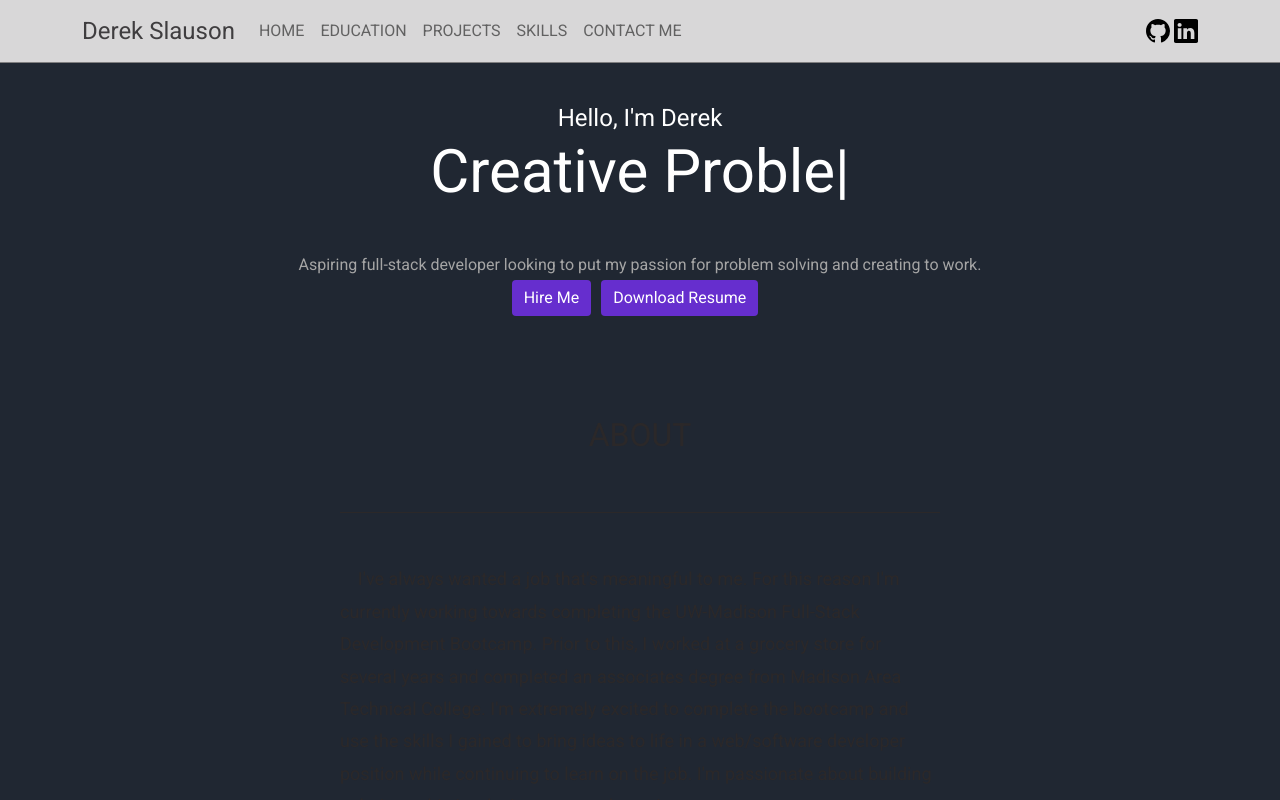
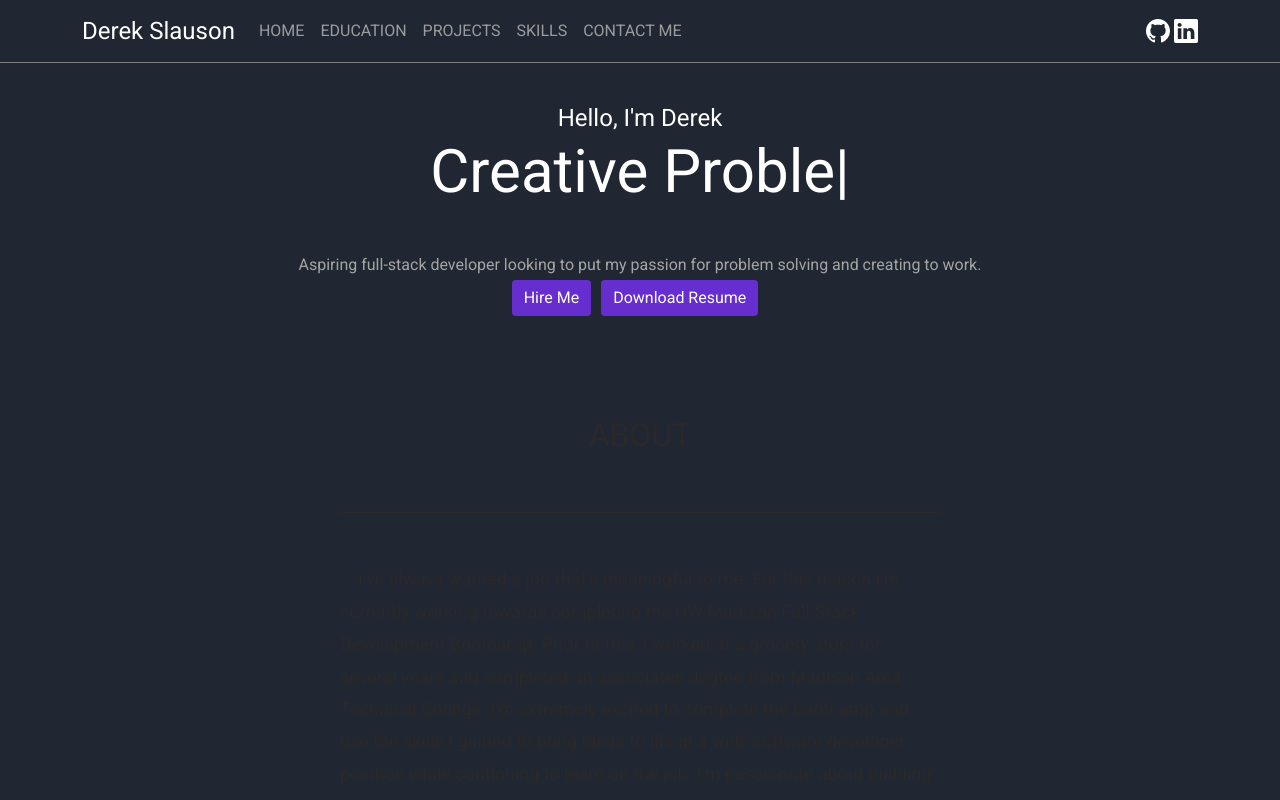
Before and after one commit to MarsVolta4366/portfolio-pro, a React (Create React App) app: page / in a window 1280 px wide. Shown: the top 800 px of the page. Built offline with nearby package versions, Linux system fonts and the light colour scheme.

Commit message:
Changed colors of navbar

```diff
--- a/src/Components/NavBar/NavBar.css
+++ b/src/Components/NavBar/NavBar.css
@@ -1,6 +1,7 @@
 #nav-top {
     position: fixed;
-    background-color: #D8D7D8;
+    /* background-color: #D8D7D8; */
+    background-color: #202732;
     width: 100%;
     border-bottom: 1px solid #807F80;
     z-index: 500;
@@ -8,13 +9,14 @@
 
 .nav-top-link {
     font-size: 16px !important;
+    color: #9c9c9c !important;
 }
 
 .nav-top-link:hover {
-    color: black;
+    color: white !important;
 }
 
 .nav-heading {
     font-size: 24px !important;
-    color: #3F3D3F !important;
+    color: white !important;
 }
--- a/src/Components/NavBar/NavBar.js
+++ b/src/Components/NavBar/NavBar.js
@@ -1,6 +1,6 @@
 import "./NavBar.css"
 import { Navbar, Nav, Container } from "react-bootstrap"
-import { Github, Linkedin } from "react-bootstrap-icons";
+import { Github, Linkedin, List } from "react-bootstrap-icons";
 import { useState } from "react";
 
 export default function NavBar() {
@@ -11,7 +11,9 @@ export default function NavBar() {
         <Navbar bg="#D8D7D8" expand="lg" id="nav-top" expanded={isExpanded}>
             <Container>
                 <Navbar.Brand onClick={() => setIsExpanded(false)} href="#home" className="nav-heading">Derek Slauson</Navbar.Brand>
-                <Navbar.Toggle onClick={() => setIsExpanded(isExpanded ? false : "expanded")} aria-controls="basic-navbar-nav" />
+                <Navbar.Toggle onClick={() => setIsExpanded(isExpanded ? false : "expanded")} aria-controls="basic-navbar-nav">
+                <List size={24} />
+                </Navbar.Toggle>
                 <Navbar.Collapse id="basic-navbar-nav">
                     <Nav className="me-auto">
                         <Nav.Link onClick={() => setIsExpanded(false)} href="#home" active={false} className="nav-top-link">HOME</Nav.Link>
@@ -24,11 +26,11 @@ export default function NavBar() {
                 <Navbar.Collapse className="justify-content-end">
                     <Navbar.Text>
                         <a href="https://github.com/MarsVolta4366" target="_blank">
-                            <Github size={24} color="black" />
+                            <Github size={24} color="white" />
                         </a>
                         {" "}
                         <a href="https://www.linkedin.com/in/derekslauson" target="_blank">
-                            <Linkedin size={24} color="black" />
+                            <Linkedin size={24} color="white" />
                         </a>
                     </Navbar.Text>
                 </Navbar.Collapse>
```
